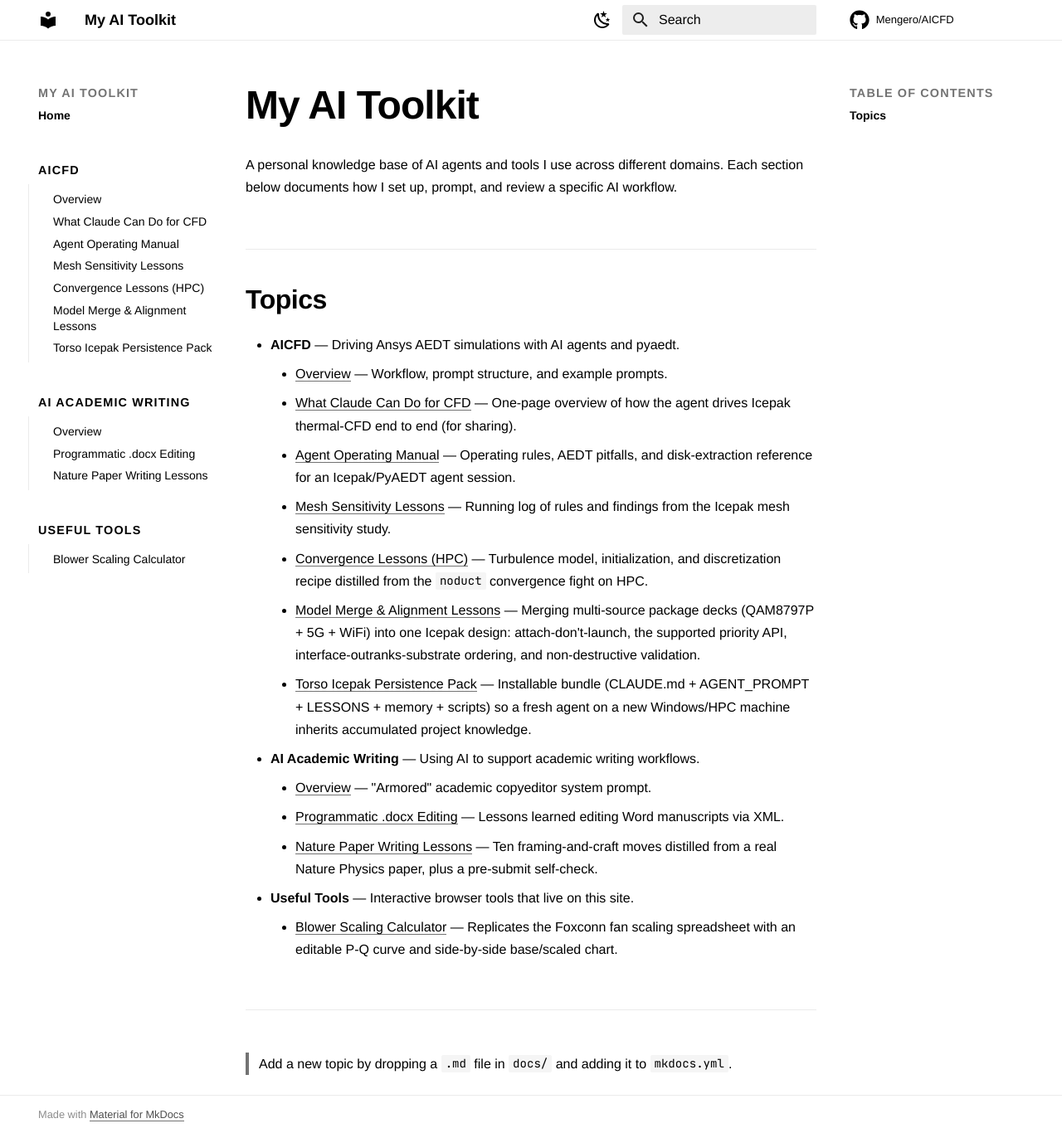
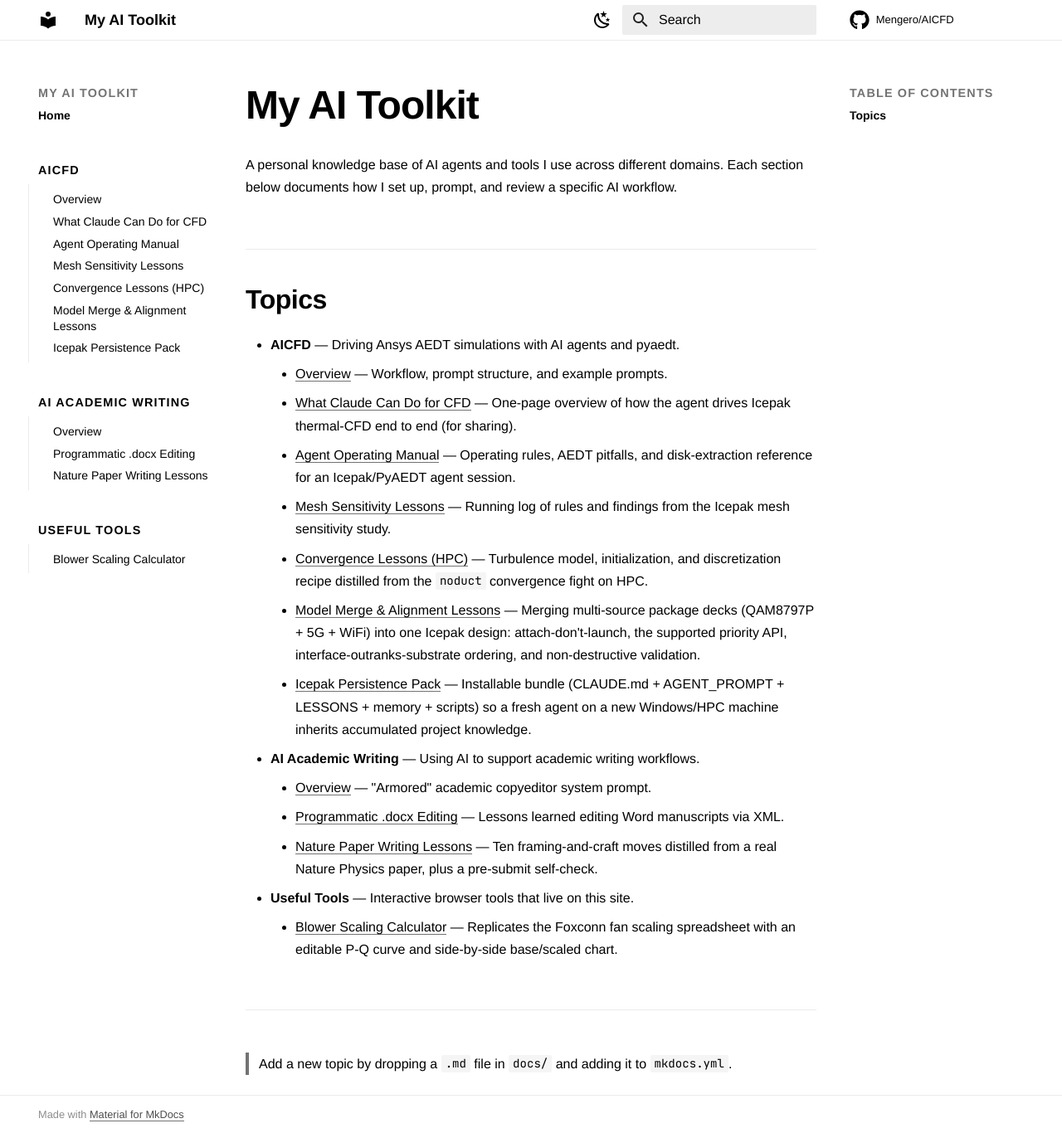
Before and after one commit to Mengero/AICFD, an MkDocs documentation site: the page built from docs/index.md, in a window 1280 px wide and 1366 px high. Shown: the whole window at 83% size. Built offline with MkDocs 1.6.1 and Material for MkDocs 9.7.7, drawn with Linux system fonts in a browser that asks for light colours; comment, search, counter and statistics services are not loaded.

Commit message:
Helvetica Light body + rename page to "Icepak Persistence Pack"
Set body text to weight 300 (Helvetica Neue Light where available,
Arial fallback otherwise); drop the now-unused Inter font-feature
settings. Rename "Torso Icepak Persistence Pack" -> "Icepak Persistence
Pack" in the nav, page H1, and index (filename/URL unchanged).

Co-Authored-By: Claude Opus 4.8 (1M context) <noreply@anthropic.com>

```diff
--- a/docs/index.md
+++ b/docs/index.md
@@ -11,7 +11,7 @@ A personal knowledge base of AI agents and tools I use across different domains.
     - [Mesh Sensitivity Lessons](aicfd-lessons.md) — Running log of rules and findings from the Icepak mesh sensitivity study.
     - [Convergence Lessons (HPC)](aicfd-convergence-lessons.md) — Turbulence model, initialization, and discretization recipe distilled from the `noduct` convergence fight on HPC.
     - [Model Merge & Alignment Lessons](aicfd-model-merge-lessons.md) — Merging multi-source package decks (QAM8797P + 5G + WiFi) into one Icepak design: attach-don't-launch, the supported priority API, interface-outranks-substrate ordering, and non-destructive validation.
-    - [Torso Icepak Persistence Pack](aicfd-persistence-pack.md) — Installable bundle (CLAUDE.md + AGENT_PROMPT + LESSONS + memory + scripts) so a fresh agent on a new Windows/HPC machine inherits accumulated project knowledge.
+    - [Icepak Persistence Pack](aicfd-persistence-pack.md) — Installable bundle (CLAUDE.md + AGENT_PROMPT + LESSONS + memory + scripts) so a fresh agent on a new Windows/HPC machine inherits accumulated project knowledge.
 - **AI Academic Writing** — Using AI to support academic writing workflows.
     - [Overview](academic-writing.md) — "Armored" academic copyeditor system prompt.
     - [Programmatic .docx Editing](docx-editing-lessons.md) — Lessons learned editing Word manuscripts via XML.
--- a/docs/stylesheets/extra.css
+++ b/docs/stylesheets/extra.css
@@ -85,10 +85,13 @@
   border-bottom: 1px solid var(--md-default-fg-color--lightest);
 }
 
-/* Typography — large, clean, minimal letter-spacing. */
+/* Typography — large, clean, minimal letter-spacing. Body uses the Light
+   weight (300); renders as Helvetica Neue Light where available (macOS),
+   falling back to Arial at normal weight elsewhere. Headings keep their
+   explicit heavier weights below, so hierarchy is preserved. */
 .md-typeset {
-  font-feature-settings: "ss01", "cv11";
   line-height: 1.7;
+  font-weight: 300;
 }
 .md-typeset h1 {
   font-weight: 700;
--- a/mkdocs.yml
+++ b/mkdocs.yml
@@ -48,7 +48,7 @@ nav:
     - Mesh Sensitivity Lessons: aicfd-lessons.md
     - Convergence Lessons (HPC): aicfd-convergence-lessons.md
     - Model Merge & Alignment Lessons: aicfd-model-merge-lessons.md
-    - Torso Icepak Persistence Pack: aicfd-persistence-pack.md
+    - Icepak Persistence Pack: aicfd-persistence-pack.md
   - AI Academic Writing:
     - Overview: academic-writing.md
     - Programmatic .docx Editing: docx-editing-lessons.md
```
Also changed, not shown: CLAUDE.md (+1 -1 lines), docs/aicfd-persistence-pack.md (+1 -1 lines).
